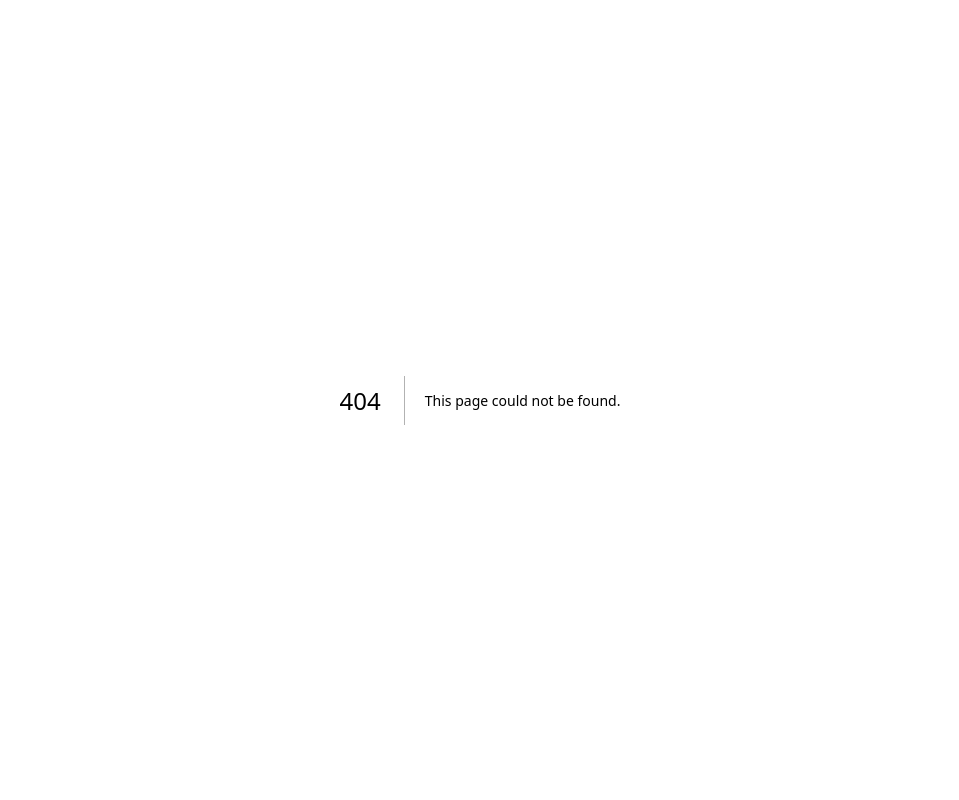
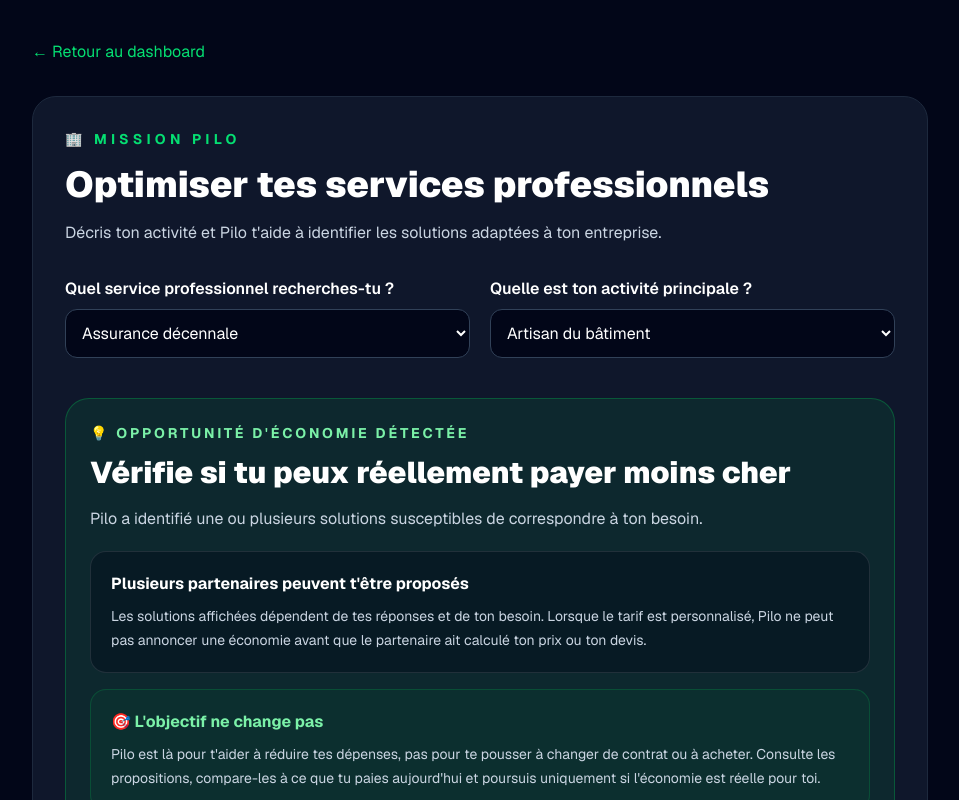
Before and after one commit to MAT13-13/PiloEco, a Next.js app in the folder frontend/: page /missions/services-entreprises in a window 1280 px wide. Before the commit this address had no page. Shown: the top 800 px of the page, without its empty margins (160-1119 px from the left). Built offline with nearby package versions, Linux system fonts and the light colour scheme.

Commit message:
Ajout partenaires 91m2, travaux, assurance animaux et services entreprises

```diff
--- a/frontend/src/app/components/Sidebar.tsx
+++ b/frontend/src/app/components/Sidebar.tsx
@@ -7,34 +7,49 @@
   { label: "📈 Mon évolution", href: "/evolution" },
   { label: "🌿 PiloLife ⭐", href: "/pilolife" },
 ];
-
 const universeItems = [
   { label: "👨‍👩‍👧 Famille & aides", href: "/missions/famille" },
+  { label: "❤️ Mutuelle santé", href: "/missions/mutuelle-sante" },
+  { label: "👴 Mutuelle senior", href: "/missions/mutuelle-senior" },
+
+  { label: "🐶 Assurance animaux", href: "/missions/assurance-animaux" },
+  { label: "🕊️ Assurance obsèques", href: "/missions/assurance-obseques" },
   { label: "📱 Téléphone", href: "/missions/mobile" },
+
   { label: "👴 Téléphone senior", href: "/missions/telephone-senior" },
   { label: "🌐 Internet", href: "/missions/internet" },
+  { label: "⚡ Électricité", href: "/missions/electricite" },
 
-  { label: "⚡ Électricité", href: "/missions/electricite" },
+  { label: "📺 Streaming", href: "/missions/streaming" },
+  { label: "🏦 Banque", href: "/missions/banque" },
+  { label: "🏠 Crédit immobilier", href: "/missions/credit-immobilier" },
+
+  { label: "🛠️ Travaux & rénovation", href: "/missions/travaux-renovation" },
+  { label: "💳 Fintech & budget", href: "/missions/fintech-budget" },
+  { label: "₿ Cryptomonnaies", href: "/missions/cryptomonnaies" },
+
   { label: "🏠 Assurance habitation", href: "/missions/habitation" },
   { label: "🚗 Assurance auto", href: "/missions/assurance-auto" },
+  { label: "🏍️ Assurance moto", href: "/missions/assurance-moto" },
+
   { label: "🚲 Mobilités douces", href: "/missions/mobilites-douces" },
-
-  { label: "🏍️ Assurance moto", href: "/missions/assurance-moto" },
-  { label: "❤️ Mutuelle santé", href: "/missions/mutuelle-sante" },
-  { label: "🐶 Assurance animaux", href: "/missions/assurance-animaux" },
-  { label: "🏦 Banque", href: "/missions/banque" },
-
-  { label: "📺 Streaming", href: "/missions/streaming" },
-  { label: "💳 Fintech & budget", href: "/missions/fintech-budget" },
-  { label: "🔐 Alarme & sécurité", href: "/missions/alarme-securite" },
-  { label: "🚚 Déménagement", href: "/missions/demenagement" },
-
   { label: "🔧 Services auto", href: "/missions/services-auto" },
-  { label: "🛠️ Travaux & rénovation", href: "/missions/travaux-renovation" },
-  { label: "💻 Logiciels", href: "/missions/logiciels" },
-  { label: "🎓 Formation", href: "/missions/formation" },
+  { label: "🏍️ Moto & équipement", href: "/missions/moto-equipement" },
 
   { label: "✈️ Voyage", href: "/missions/voyage" },
+  { label: "🎓 Formation", href: "/missions/formation" },
+  { label: "🔐 Alarme & sécurité", href: "/missions/alarme-securite" },
+
+  { label: "🛡️ Cybersécurité", href: "/missions/cybersecurite" },
+  { label: "🌐 Site internet pro", href: "/missions/site-internet-pro" },
+
+  // Nouvelle rubrique B2B
+  { label: "🏢 Services aux entreprises", href: "/missions/services-entreprises" },
+
+  { label: "💻 Logiciels", href: "/missions/logiciels" },
+
+  { label: "🚚 Déménagement", href: "/missions/demenagement" },
+  { label: "📦 Débarras", href: "/missions/debarras" },
 ];
 
 export default function Sidebar() {
--- a/frontend/src/app/missions/animaux/page.tsx
+++ b/frontend/src/app/missions/animaux/page.tsx
@@ -51,38 +51,42 @@
             </div>
 
             <div className="rounded-3xl border border-white/10 bg-slate-900 p-6">
-              🐾 Solutions pour chiens et chats
+              🐾 Solutions pour chiens, chats et NAC
             </div>
           </div>
 
           <PiloAdvice
             title="Comment Pilo t'aide ?"
-            message="Pilo te présentera uniquement des solutions provenant de partenaires réellement intégrés. Tu pourras alors obtenir un tarif, le comparer à ta dépense actuelle et poursuivre seulement si l'offre est réellement avantageuse."
+            message="Pilo te redirige vers une solution partenaire afin d'obtenir un tarif réel. Tu peux ensuite comparer ce montant à ta dépense actuelle et décider uniquement si l'offre est réellement intéressante pour toi."
           />
 
-          <div className="mt-8 rounded-3xl border border-slate-800 bg-slate-900/60 p-6">
+          <div className="mt-8 rounded-3xl border border-green-500/30 bg-green-500/10 p-6">
             <p className="text-sm font-bold uppercase tracking-[0.2em] text-green-400">
-              Partenaires assurance animaux
+              Partenaire assurance animaux
             </p>
 
             <h2 className="mt-3 text-2xl font-black">
-              Partenaires en cours d&apos;intégration
+              Compare les assurances animaux
             </h2>
 
             <p className="mt-4 text-slate-300">
-              PiloEco travaille actuellement à l&apos;intégration de
-              partenaires spécialisés en assurance animaux.
+              Compare gratuitement différentes solutions d&apos;assurance
+              pour chien, chat ou NAC et obtiens un tarif adapté à ton animal.
             </p>
 
-            <p className="mt-3 text-sm leading-6 text-slate-400">
-              Aucun bouton externe n&apos;est affiché tant qu&apos;un
-              partenariat n&apos;est pas officiellement validé et que son lien
-              affilié n&apos;a pas été vérifié.
+            <a
+              href="https://stella-2.com/clc/PyCCpFfs3jche1T9Ly4w0w"
+              target="_blank"
+              rel="noopener noreferrer sponsored"
+              className="mt-6 inline-flex rounded-2xl bg-green-500 px-6 py-3 font-black text-slate-950 transition hover:bg-green-400"
+            >
+              Comparer les assurances animaux →
+            </a>
+
+            <p className="mt-4 text-xs leading-5 text-slate-500">
+              Lien partenaire. PiloEco peut percevoir une rémunération si tu
+              effectues une action éligible auprès du partenaire.
             </p>
-
-            <div className="mt-6 inline-flex rounded-full border border-green-500/30 bg-green-500/10 px-4 py-2 text-sm font-bold text-green-400">
-              En cours d&apos;intégration
-            </div>
           </div>
 
           <div className="mt-6 rounded-3xl border border-white/10 bg-white/5 p-6">
@@ -91,10 +95,10 @@
             </p>
 
             <p className="mt-3 text-sm leading-6 text-slate-400">
-              Dès qu&apos;une solution partenaire sera disponible, Pilo pourra
-              te rediriger vers celle-ci afin d&apos;obtenir ton vrai tarif.
-              Tu pourras ensuite comparer ce montant à ton contrat actuel et
-              calculer ton économie réelle.
+              Obtiens d&apos;abord ton tarif réel auprès du partenaire, puis
+              compare-le à ton contrat actuel. Pilo pourra ensuite t&apos;aider
+              à déterminer si le changement représente réellement une
+              économie.
             </p>
           </div>
         </section>
--- /dev/null
+++ b/frontend/src/app/missions/services-entreprises/page.tsx
@@ -0,0 +1,65 @@
+"use client";
+
+import { Suspense } from "react";
+import MissionLayout from "../../components/MissionLayout";
+
+export default function ServicesEntreprisesMissionPage() {
+  return (
+    <Suspense
+      fallback={
+        <main className="min-h-screen bg-slate-950 px-6 py-10 text-white">
+          <div className="mx-auto max-w-5xl">
+            <p className="text-slate-300">
+              Chargement de la mission...
+            </p>
+          </div>
+        </main>
+      }
+    >
+      <MissionLayout
+        icon="🏢"
+        title="Optimiser tes services professionnels"
+        subtitle="Décris ton activité et Pilo t'aide à identifier les solutions adaptées à ton entreprise."
+        basePrice={150}
+        recommendedPrice={120}
+        recommendedName="Services professionnels optimisés"
+        advice="Compare les garanties, les exclusions, les franchises et le tarif avant de souscrire une assurance professionnelle."
+       fields={[
+  {
+    name: "serviceType",
+    label: "Quel service professionnel recherches-tu ?",
+    type: "select",
+    defaultValue: "Assurance décennale",
+    options: [
+      "Assurance décennale",
+    ],
+  },
+  {
+    name: "activity",
+    label: "Quelle est ton activité principale ?",
+    type: "select",
+    defaultValue: "Artisan du bâtiment",
+    options: [
+      "Artisan du bâtiment",
+      "Maçon",
+      "Charpentier",
+      "Plombier",
+      "Électricien",
+      "Architecte",
+      "Entreprise générale du bâtiment",
+      "Autre",
+    ],
+  },
+]}
+        offerPath="/offres/services-entreprises"
+        dynamicOfferField="serviceType"
+        dynamicOffers={{
+          "Assurance décennale": {
+            href: "https://stella-2.com/clc/1xumfaIDKujvDbncH2H9xw",
+            buttonLabel: "Découvrir les solutions décennales",
+          },
+        }}
+      />
+    </Suspense>
+  );
+}
--- a/frontend/src/app/missions/travaux/page.tsx
+++ b/frontend/src/app/missions/travaux/page.tsx
@@ -1,9 +1,21 @@
 "use client";
 
+import { Suspense } from "react";
 import MissionLayout from "../../components/MissionLayout";
 
 export default function TravauxMissionPage() {
   return (
+    <Suspense
+      fallback={
+        <main className="min-h-screen bg-slate-950 px-6 py-10 text-white">
+          <div className="mx-auto max-w-5xl">
+            <p className="text-slate-300">
+              Chargement de la mission...
+            </p>
+          </div>
+        </main>
+      }
+    >
       <MissionLayout
         icon="🛠️"
         title="Optimiser tes travaux et rénovations"
@@ -22,19 +34,23 @@
               "Adaptation du logement",
               "Aménagement intérieur",
               "Chauffage",
+              "Climatisation réversible",
               "Cuisine",
               "Douche sécurisée",
               "Fenêtres",
               "Isolation",
+              "Isolation des combles",
+              "Isolation des murs par l'extérieur",
               "Menuiseries",
               "Monte-escalier",
               "Panneaux photovoltaïques",
               "Peinture et décoration",
+              "Peinture intérieure",
               "Pompe à chaleur",
               "Rénovation énergétique",
               "Salle de bain",
+              "Véranda",
               "Autre",
-
             ],
           },
           {
@@ -45,6 +61,39 @@
           },
         ]}
         offerPath="/offres/travaux"
+        dynamicOfferField="projectType"
+        dynamicOffers={{
+          "Climatisation réversible": {
+            href: "https://stella-2.com/clc/01BzYSmAO0Cqbe_WKOa6xQ",
+            buttonLabel: "Obtenir des devis",
+          },
+
+          "Peinture et décoration": {
+            href: "https://stella-2.com/clc/_xf3wKnnmcurgbft0H_yww",
+            buttonLabel: "Obtenir des devis",
+          },
+
+          "Peinture intérieure": {
+            href: "https://stella-2.com/clc/_xf3wKnnmcurgbft0H_yww",
+            buttonLabel: "Obtenir des devis",
+          },
+
+          "Isolation des combles": {
+            href: "https://stella-2.com/clc/DgrSoXK-ewCkjdmuDG_1_A",
+            buttonLabel: "Obtenir un devis",
+          },
+
+          "Isolation des murs par l'extérieur": {
+            href: "https://stella-2.com/clc/tetUTsGk4uDET_7LpuRpuQ",
+            buttonLabel: "Estimer mes travaux",
+          },
+
+          "Véranda": {
+            href: "https://stella-2.com/clc/RJejthsCv32yJKzNfgXupw",
+            buttonLabel: "Recevoir des devis véranda",
+          },
+        }}
       />
+    </Suspense>
   );
 }
--- /dev/null
+++ b/frontend/src/app/offres/services-entreprises/page.tsx
@@ -0,0 +1,70 @@
+"use client";
+
+import Link from "next/link";
+import { useSearchParams } from "next/navigation";
+import { Suspense } from "react";
+
+function ServicesEntreprisesOfferContent() {
+  const searchParams = useSearchParams();
+  const serviceType = searchParams.get("serviceType") || "Service professionnel";
+
+  return (
+    <main className="min-h-screen bg-slate-950 px-6 py-10 text-white">
+      <div className="mx-auto max-w-4xl">
+        <Link
+          href="/missions/services-entreprises"
+          className="text-green-400 hover:underline"
+        >
+          ← Retour à la mission services aux entreprises
+        </Link>
+
+        <section className="mt-8 rounded-[2rem] border border-green-500/20 bg-white/5 p-8">
+          <p className="text-sm font-bold uppercase tracking-[0.3em] text-green-400">
+            Solution professionnelle identifiée par Pilo
+          </p>
+
+          <h1 className="mt-4 text-4xl font-black">
+            🏢 {serviceType}
+          </h1>
+
+          <div className="mt-8 rounded-3xl border border-slate-800 bg-slate-900/60 p-6">
+            <p className="text-sm font-bold uppercase tracking-[0.2em] text-green-400">
+              Pilo recherche encore la meilleure solution
+            </p>
+
+            <h2 className="mt-3 text-2xl font-black">
+              Partenaire en cours d&apos;intégration
+            </h2>
+
+            <p className="mt-4 text-slate-300">
+              Aucun partenaire actif n&apos;est encore disponible pour ce
+              service professionnel.
+            </p>
+
+            <p className="mt-3 text-sm leading-6 text-slate-400">
+              Dès qu&apos;une solution partenaire sera validée, Pilo pourra
+              t&apos;orienter vers une offre adaptée à ton activité et à tes
+              besoins.
+            </p>
+          </div>
+        </section>
+      </div>
+    </main>
+  );
+}
+
+export default function ServicesEntreprisesOfferPage() {
+  return (
+    <Suspense
+      fallback={
+        <main className="min-h-screen bg-slate-950 px-6 py-10 text-white">
+          <div className="mx-auto max-w-4xl">
+            <p className="text-slate-300">Chargement des solutions...</p>
+          </div>
+        </main>
+      }
+    >
+      <ServicesEntreprisesOfferContent />
+    </Suspense>
+  );
+}
```
Lines whose indentation alone changed are shown as unchanged.
